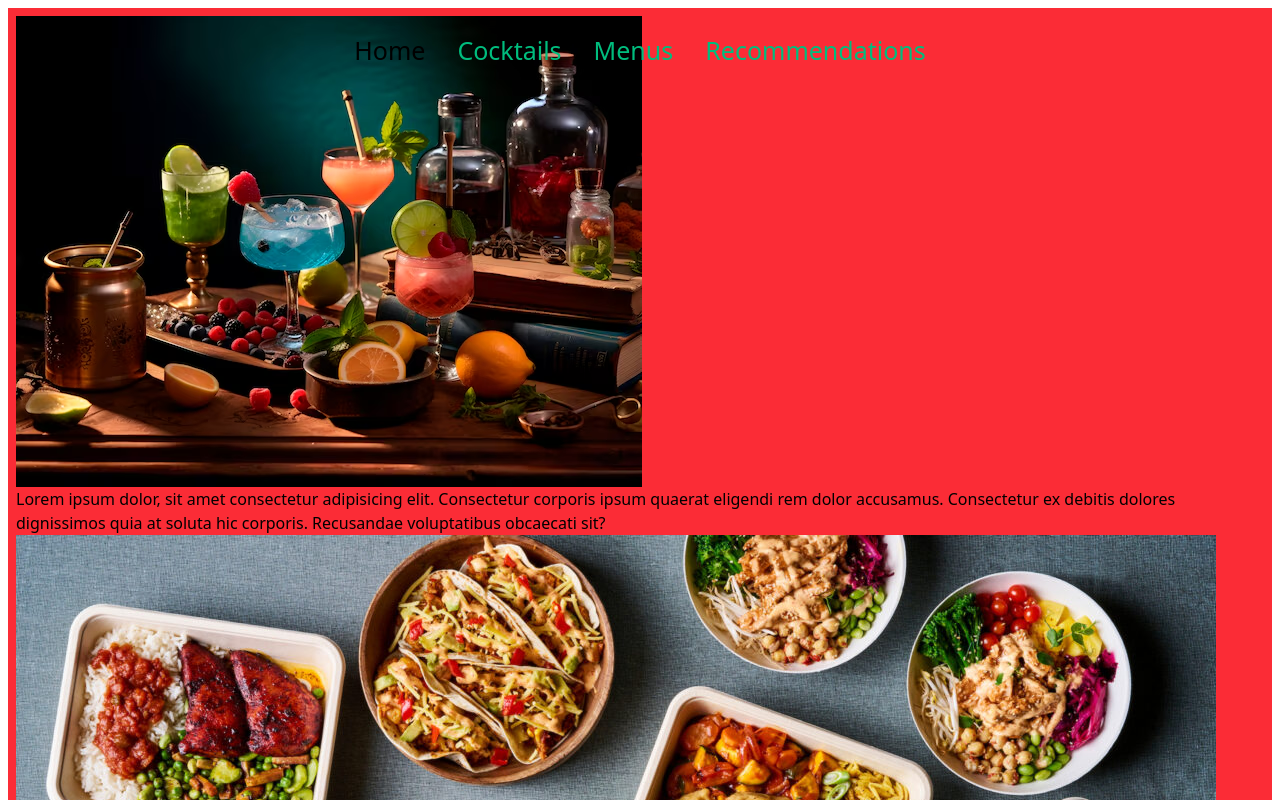
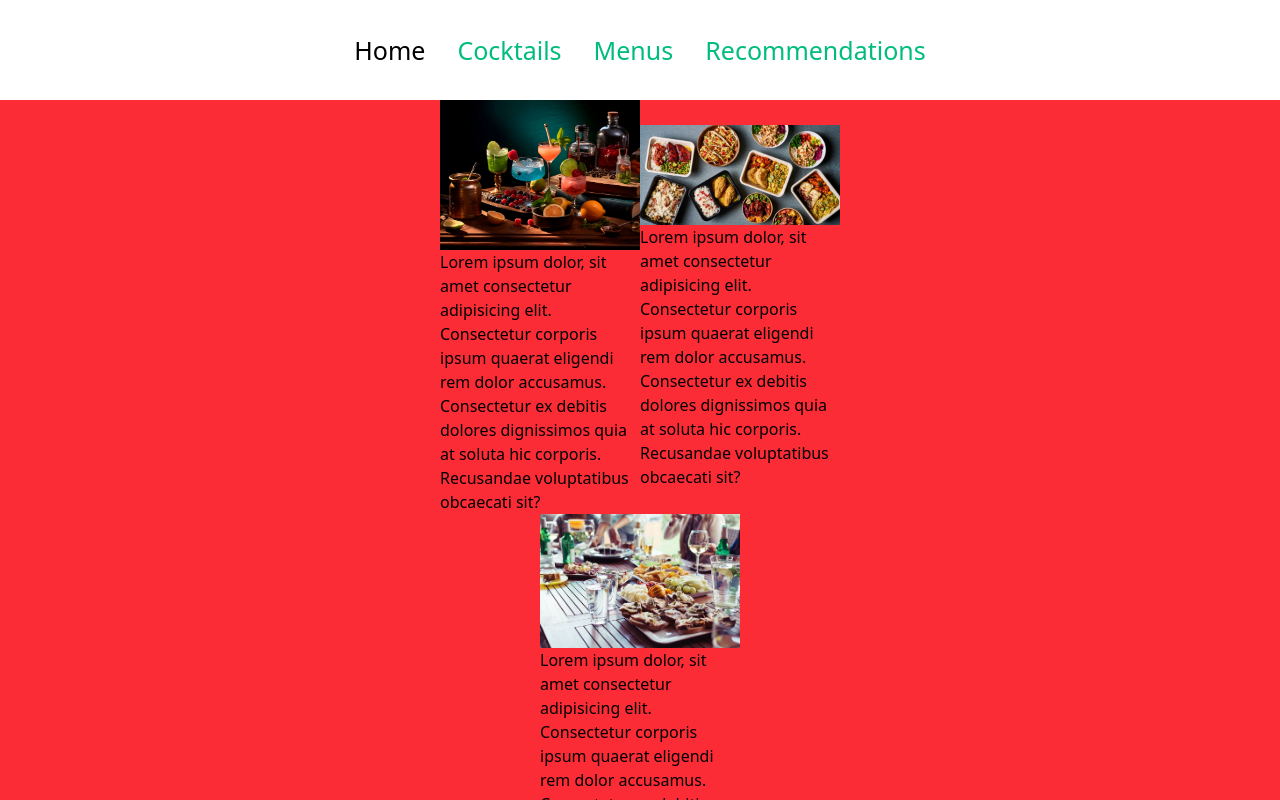
Before and after one commit to SaulixDev/proyectoPracticas, a Vue app: page / in a window 1280 px wide. Shown: the top 800 px of the page. Built offline with nearby package versions, Linux system fonts and the light colour scheme.

Commit message:
primer homeview

```diff
--- a/src/views/HomeView.vue
+++ b/src/views/HomeView.vue
@@ -1,7 +1,7 @@
 <template>
-  <div class="setview p-2 m-2 bg-red-500 flex-auto justify-center">
-    <div class="pairview ">
-      <div class="cocktailview" >
+  <div class="setview bg-red-500 flex flex-col items-center justify-center mt-25">
+    <div class="pairview flex items-center justify-center">
+      <div class="cocktailview flex flex-col items-center justify-center w-50">
         <img src="../components/icons/refreshing-colorful-cocktails-decorated-with-fruits-berries_935074-1094.png"
           alt="Cocktails a probar">
         <p>Lorem ipsum dolor, sit amet consectetur adipisicing elit.
@@ -10,7 +10,7 @@
           Recusandae voluptatibus obcaecati sit?
         </p>
       </div>
-      <div class="menuview">
+      <div class="menuview flex flex-col items-center justify-center w-50">
         <img src="../components/icons/20231025-nextera-readymeals-overview-3-1200x599.png" alt="Platos de comida">
         <p>Lorem ipsum dolor, sit amet consectetur adipisicing elit.
           Consectetur corporis ipsum quaerat eligendi rem dolor accusamus.
@@ -20,7 +20,7 @@
       </div>
     </div>
 
-    <div class="recomendacionview">
+    <div class="recomendacionview flex flex-col items-center justify-center w-50">
       <img src="../components/icons/appetizer-drink-feast-outside.png" alt="Recomendaciones para vosotros">
       <p>Lorem ipsum dolor, sit amet consectetur adipisicing elit.
         Consectetur corporis ipsum quaerat eligendi rem dolor accusamus.
```
